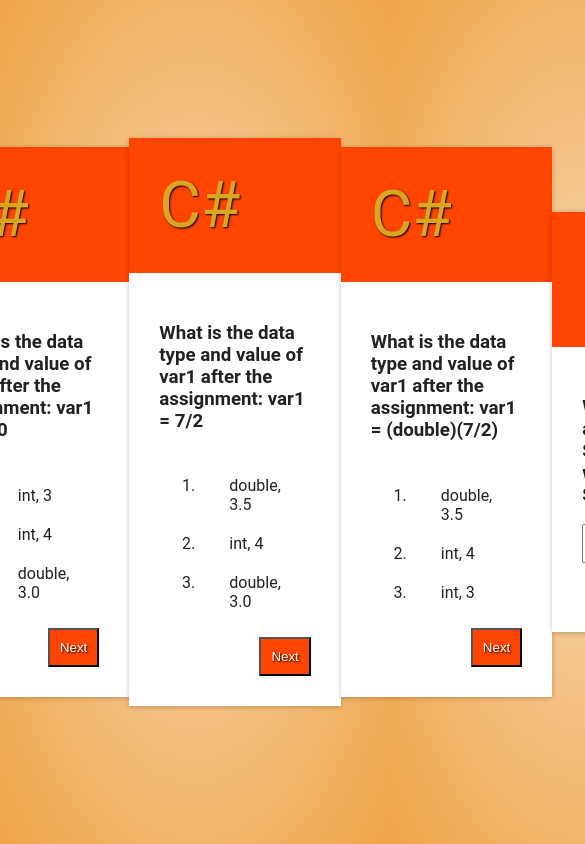
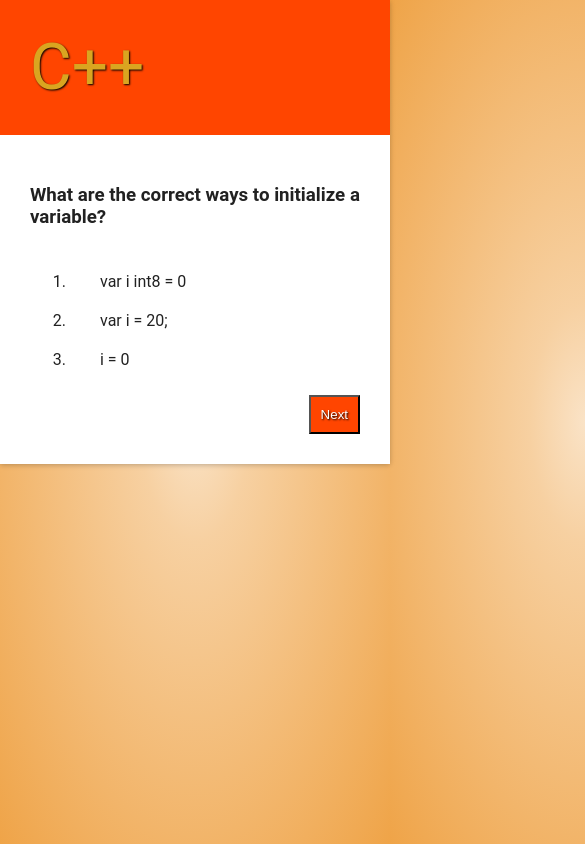
Before and after one commit to LazyElephant/QuizMe, a React (Create React App) app: page / in a window 390 px wide. Shown: the top 844 px of the page, 585 px wide, since content can reach past the window. Built offline with nearby package versions, Linux system fonts and the light colour scheme; what react-tap-event-plugin would draw is missing.

Commit message:
Playing with styles to work with material-ui

```diff
--- a/src/index.css
+++ b/src/index.css
@@ -8,11 +8,16 @@
 :root {
     --padding: 30px;
     --textShadow: 1px 1px 2px black;
-    --transition: all 0.2s ease-in-out;
+}
+
+body, html, #root {
+    height: 100%;
+    width: 100%;
+    margin: 0;
+    padding: 0;
 }
 
 body {
-    margin: 0;
     overflow-x: hidden;
     background: radial-gradient(ellipse at center, hsl(33,84%,88%) 0%, hsl(33,84%, 80%) 20%, hsl(33,84%,61%) 100%);
     /*radial-gradient( ellipse at 50% 50%, hsl(200, 100%, 40%), lightblue);*/
@@ -23,33 +28,32 @@
 }
 
 .wrapper {
-    min-height: 100vh;
-    width: 100vw;
+    height: 100%;
     padding: 0;
     margin: 0;
-    display: flex;
-    align-items: center;
-    justify-content: center;
+    /*display: flex;
+    align-items: center;*/
 }
 
-.card {
-    box-shadow: 0 0 7px -1px black;
-    width: 90%;
+.Card {
+    width: 100%;
     max-width: 900px;
-    position: absolute;
+    transform: translateX(100%);
     display: flex;
+    flex-direction: column;
+    justify-content: space-between;
     margin: auto;
     opacity: 0;
     pointer-events: none;
-    transition: var(--transition);
 }
 
-.card.active {
+.Card.active {
     opacity: 1;
+    transform: translateX(0%);
     pointer-events: all;
 }
 
-.card.done {
+.Card.done {
     transform-origin: 0 50%;
     animation: fly-away 0.5s ease-in;
 }
@@ -70,12 +74,13 @@
     color: goldenrod;
     flex: 0;
     font-size: 4em;
+    margin: 0 0 auto;
     padding: var(--padding);
     text-shadow: var(--textShadow);
 }
 
-.topic p {
-    transform: rotate(-90deg);
+.topic > p {
+    margin: 0;
 }
 
 .question {
@@ -84,6 +89,7 @@
     flex-direction: column;
     flex: 1;
     padding: var(--padding);
+    margin-bottom: auto;
 }
 
 .answer-item {
@@ -110,13 +116,3 @@
 footer {
     height: 50px;
 }
-
-@media only screen and (max-width: 500px) {
-    .card {
-        flex-direction: column;
-    }
-    .topic p {
-        margin: 0;
-        transform: rotate(0);
-    }
-}
```
